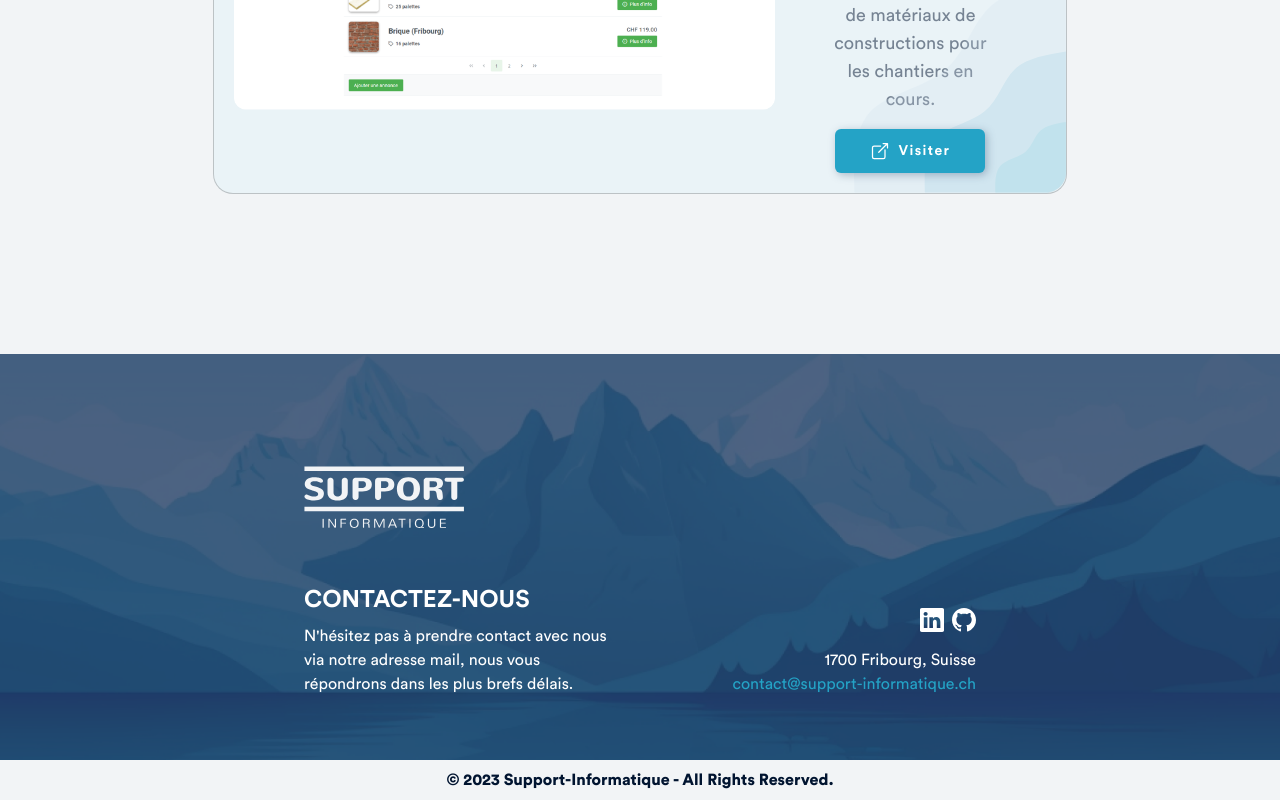
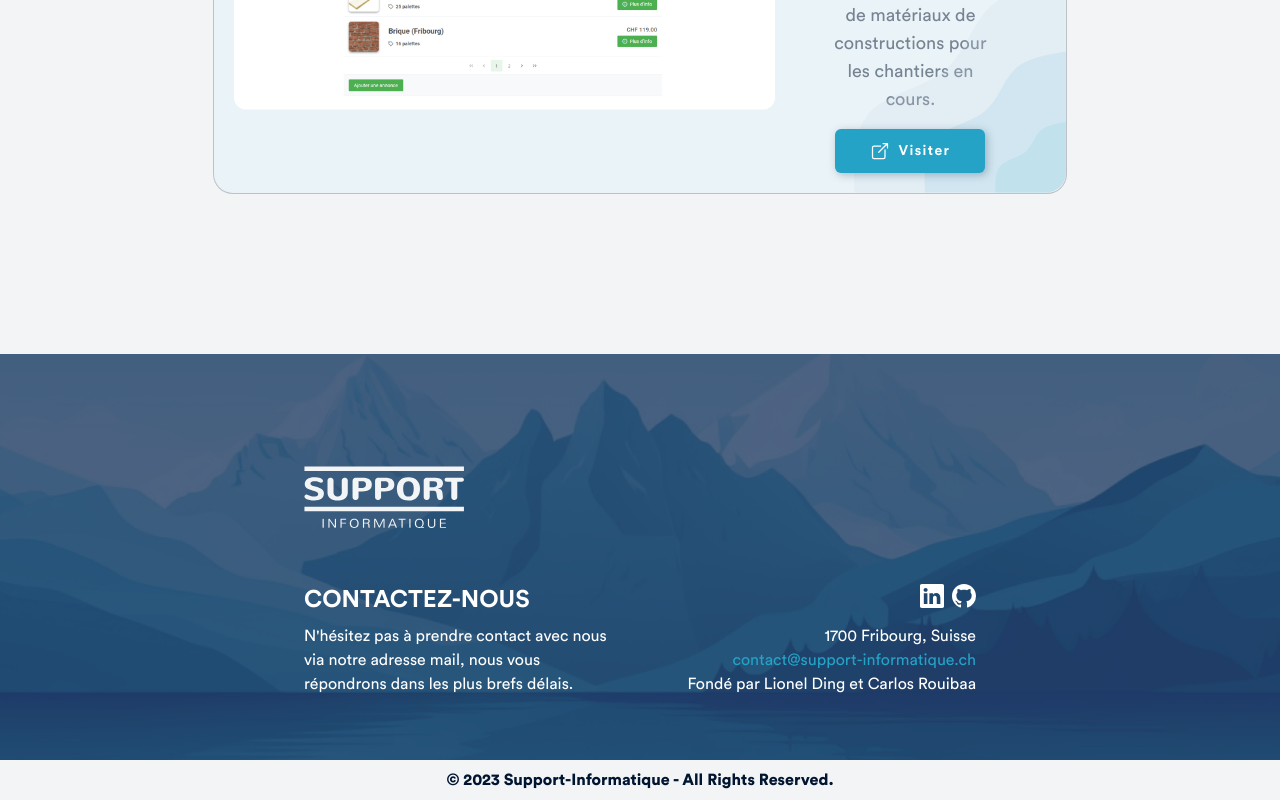
Before and after one commit to Support-Informatique/support-informatique.ch, a React (Vite) app: page / in a window 1280 px wide. Shown: the part 7251-8051 px from the top of the page. Built offline with nearby package versions, Linux system fonts and the light colour scheme.

Commit message:
✨ Add founders' names to footer

```diff
--- a/src/components/sections/footer/Footer.tsx
+++ b/src/components/sections/footer/Footer.tsx
@@ -44,6 +44,7 @@ const Footer: React.FC = () => {
           >
             contact@support-informatique.ch
           </a>
+          <p className='font-normal'>Fondé par Lionel Ding et Carlos Rouibaa</p>
         </div>
       </div>
       <div className='bg-background w-full p-2'>
```
